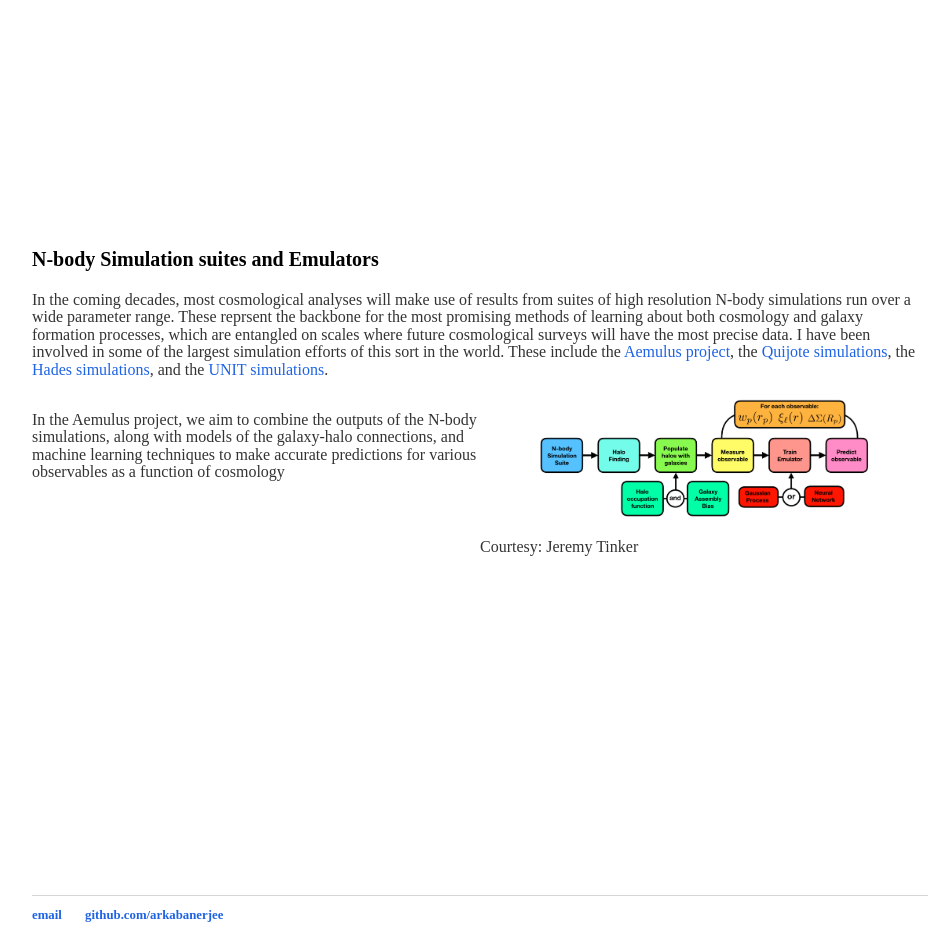
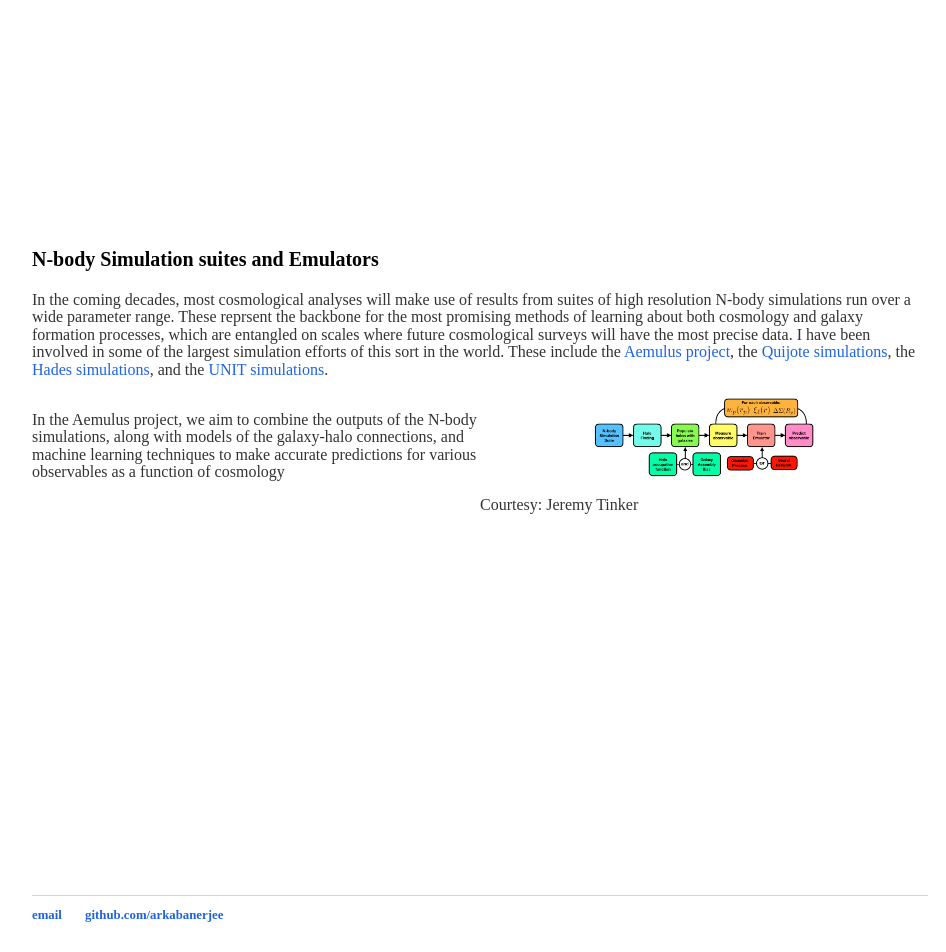
Before and after one commit to arkabanerjee/arkabanerjee.github.io, a Jekyll site: the page built from research/index.html, in a window 1280 px wide. Shown: the part 2020-2972 px from the top of the page, without its empty margins (160-1106 px from the left). Built offline with Jekyll 4.4.1, drawn with Linux system fonts in a browser that asks for light colours.

```diff
--- a/research/index.html
+++ b/research/index.html
@@ -49,7 +49,7 @@
             <p>In the Aemulus project, we aim to combine the outputs of the N-body simulations, along with models of the galaxy-halo connections, and machine learning techniques to make accurate predictions for various observables as a function of cosmology </p>
         </div>
         <div style="margin-left: 50%; height: 500px;">
-            <img src="flowchart.png"  class='center2'>
+            <img src="flowchart.png"  class="center">
             <p>Courtesy: Jeremy Tinker</p>
         </div>
     </div>
```
